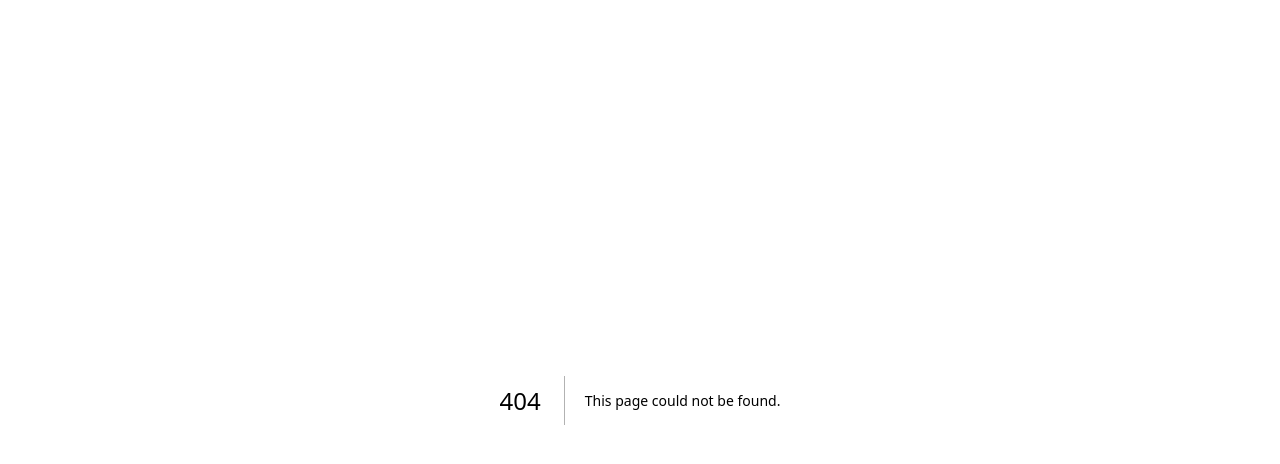
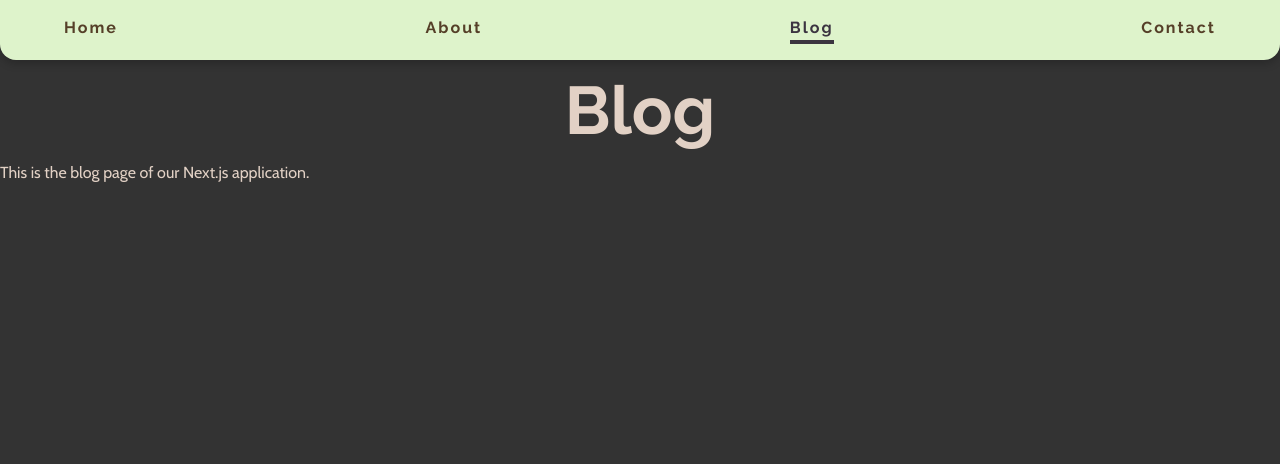
Before and after one commit to waynestedman/next-test-1, a Next.js app: page /blog in a window 1280 px wide. Before the commit this address had no page. Shown: the top 464 px of the page. Built offline with nearby package versions, Linux system fonts and the light colour scheme.

Commit message:
persistant header; placeholder about, blog, contact pages

```diff
--- /dev/null
+++ b/src/app/blog/page.js
@@ -0,0 +1,14 @@
+// blog page
+"use client";
+
+function Blog() {
+
+  return (
+    <div className="blog-page">
+      <h1>Blog</h1>
+      <p>This is the blog page of our Next.js application.</p>
+    </div>
+  )
+}
+
+export default Blog;
--- a/src/app/components/Header.js
+++ b/src/app/components/Header.js
@@ -12,7 +12,7 @@ function Header() {
     <header className={styles.header}>
       <nav className={styles.nav}>
         <Link href="/" className={`${styles.logo} ${pathname === "/" ? styles.active : ""}`}>
-          Site
+          Home
         </Link>
         <Link href="/about" className={pathname === "/about" ? styles.active : ""}>
           About
--- a/src/app/layout.js
+++ b/src/app/layout.js
@@ -1,5 +1,6 @@
 import { Raleway, Cabin } from "next/font/google";
 import "./globals.css";
+import Header from "./components/Header";
 
 const raleway = Raleway({
   variable: "--font-family-raleway",
@@ -22,7 +23,8 @@ export default function RootLayout({ children }) {
   return (
     <html lang="en">
       <body className={`${raleway.variable} ${cabin.variable}`}>
-        {children}
+        <Header />
+        <main>{children}</main>
       </body>
     </html>
   );
--- a/src/app/page.js
+++ b/src/app/page.js
@@ -1,13 +1,10 @@
 import Image from "next/image";
 import styles from "./page.module.css";
-import Header from "./components/Header";
 import WCard from "./components/WCard";
 
 export default function Home() {
   return (
-    <div className={styles.page}>
-      <Header />
-      <main className={styles.main}>
+    <div className={styles.homePage}>
       <WCard
         title="Cutomized Card!"
         body="This is a custom card component that you can be used over and over again."
@@ -67,7 +64,6 @@ export default function Home() {
           Documentation
         </a>
       </div>
-      </main>
     </div>
   );
 }
```
Also changed, not shown: src/app/about/page.js (added, +14 -0 lines), src/app/contact/page.js (added, +14 -0 lines), src/app/page.module.css (+6 -10 lines). Lines whose indentation alone changed are shown as unchanged.
